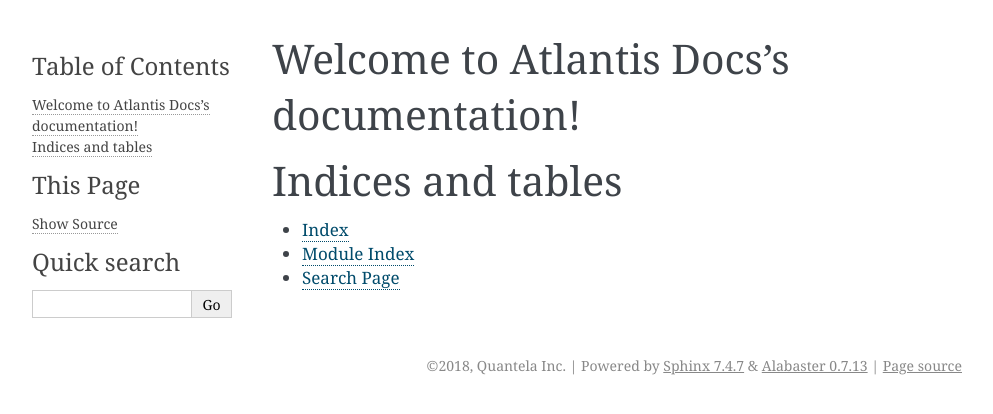
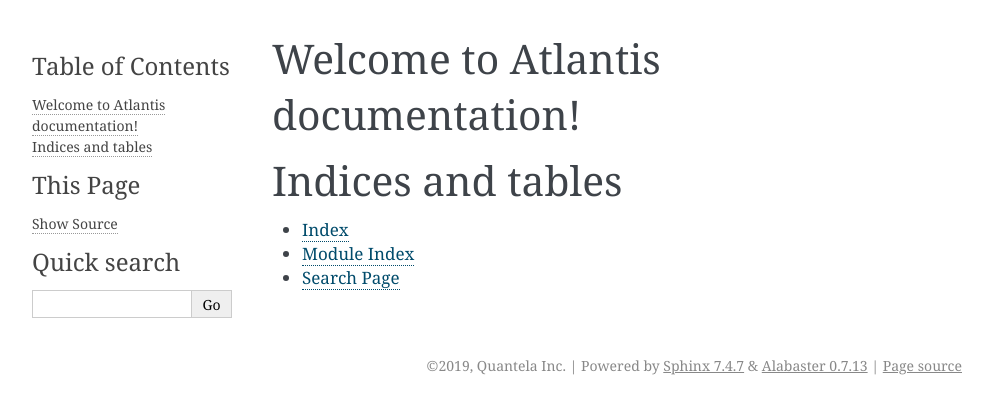
Before and after one commit to mohamedsheriff/atlantisdocs, a Sphinx documentation site: the page built from source/index.rst, in a window 1280 px wide. Shown: the top 414 px of the page, without its empty margins (148-1141 px from the left). Built offline with Sphinx 7.4.7, drawn with Linux system fonts in a browser that asks for light colours.

Commit message:
Corrected defaults
Corrected defaults like project name and year of release

```diff
--- a/source/conf.py
+++ b/source/conf.py
@@ -19,8 +19,8 @@
 
 # -- Project information -----------------------------------------------------
 
-project = u'Atlantis Docs'
-copyright = u'2018, Quantela Inc'
+project = u'Atlantis'
+copyright = u'2019, Quantela Inc'
 author = u'Quantela Inc'
 
 # The short X.Y version
@@ -144,7 +144,7 @@ latex_documents = [
 # One entry per manual page. List of tuples
 # (source start file, name, description, authors, manual section).
 man_pages = [
-    (master_doc, 'atlantisdocs', u'Atlantis Docs Documentation',
+    (master_doc, 'atlantisdocs', u'Atlantis Documentation',
      [author], 1)
 ]
 
@@ -155,7 +155,7 @@ man_pages = [
 # (source start file, target name, title, author,
 #  dir menu entry, description, category)
 texinfo_documents = [
-    (master_doc, 'AtlantisDocs', u'Atlantis Docs Documentation',
+    (master_doc, 'AtlantisDocs', u'Atlantis Documentation',
      author, 'AtlantisDocs', 'One line description of project.',
      'Miscellaneous'),
 ]
--- a/source/index.rst
+++ b/source/index.rst
@@ -3,8 +3,8 @@
    You can adapt this file completely to your liking, but it should at least
    contain the root `toctree` directive.
 
-Welcome to Atlantis Docs's documentation!
-=========================================
+Welcome to Atlantis documentation!
+==================================
 
 .. toctree::
    :maxdepth: 2
```
